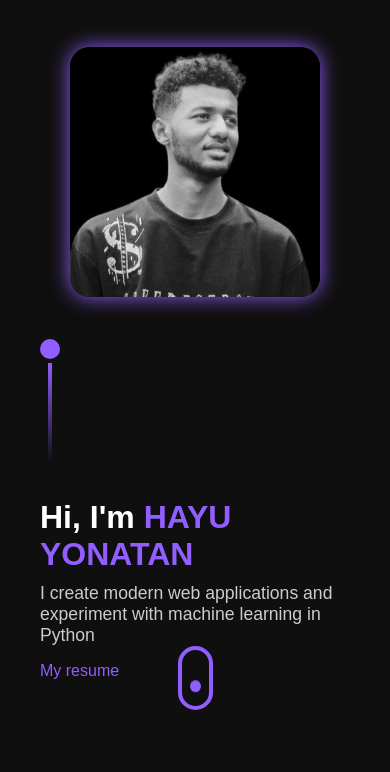
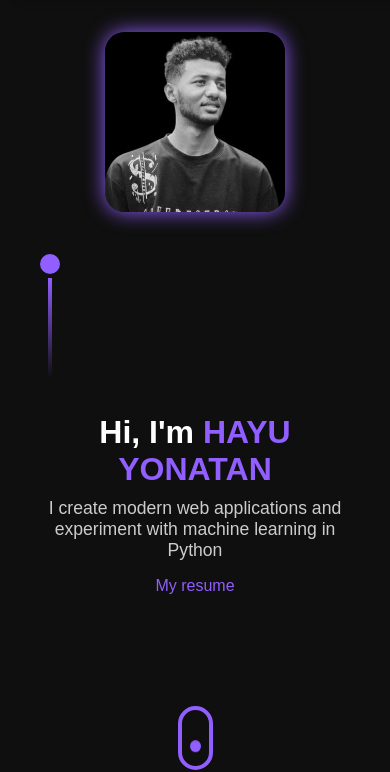
Before and after one commit to hayu430/HacthonPortfolio, a plain HTML site: page index.html in a window 390 px wide. Shown: the part 74-846 px from the top of the page. Drawn offline with Linux system fonts and the light colour scheme; files whose address does not match are found by name.

Commit message:
responsive

```diff
--- a/style.css
+++ b/style.css
@@ -153,3 +153,30 @@ body {
   0%, 100% { transform: translateY(0); }
   50% { transform: translateY(24px); }
 }
+@media (max-width: 767px) {
+  .hero-section {
+    padding-bottom: 120px; /* Prevent scroll-indicator overlap */
+  }
+
+  .hero-image {
+    width: 180px;
+    height: 180px;
+  }
+
+  .scroll-indicator {
+    bottom: 20px;
+  }
+
+  .hero-title {
+    text-align: center;
+  }
+
+  .hero-subtitle {
+    text-align: center;
+  }
+
+  .resume-links {
+    justify-content: center;
+    width: 100%;
+  }
+}
```
